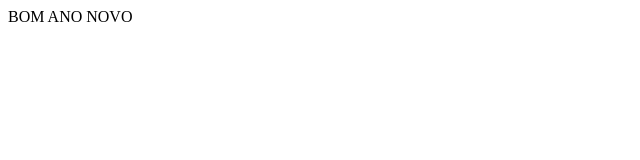
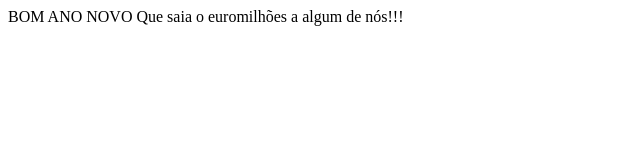
Before and after one commit to migasB/teste_repo, a plain HTML site: page index.html in a window 1280 px wide. Shown: the whole page, without its empty margins (0-640 px from the left). Drawn offline with Linux system fonts and the light colour scheme.

Commit message:
update index.html

```diff
--- a/index.html
+++ b/index.html
@@ -1,6 +1,10 @@
 <!DOCTYPE html>
+<head>
+
+</head>
 <html>
     <body>
           BOM ANO NOVO
+          Que saia o euromilhões a algum de nós!!!
     </body>
 </html>
```
